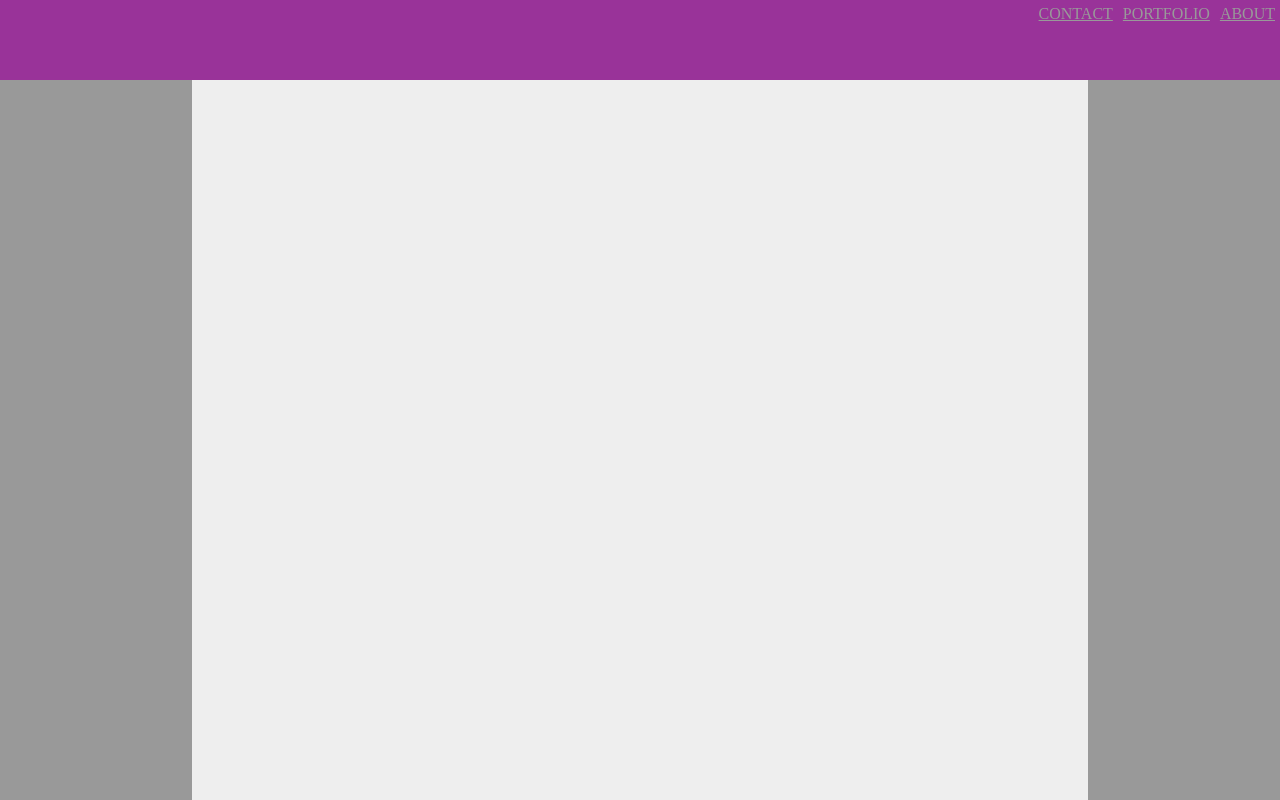
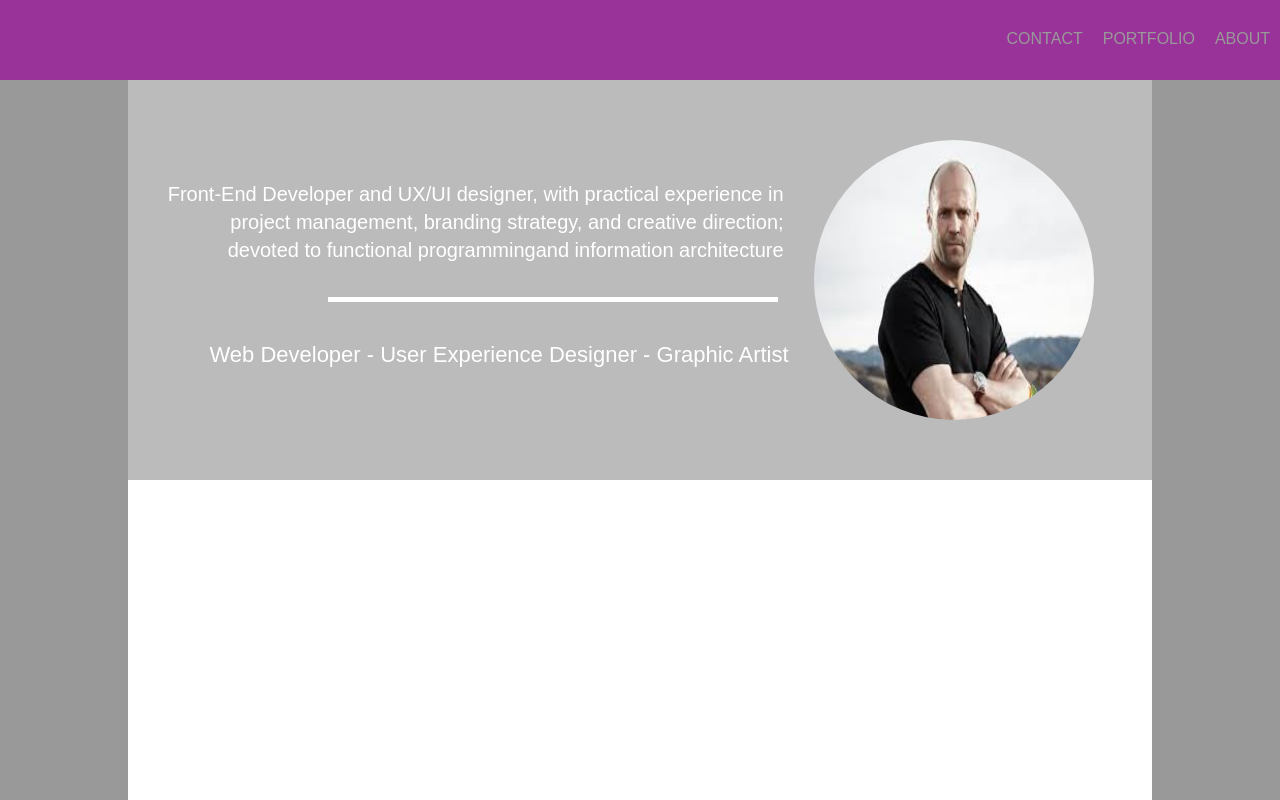
Before and after one commit to lyntamu120/PORTFOLIO, a plain HTML site: page index.html in a window 1280 px wide. Shown: the top 800 px of the page. Drawn offline with Linux system fonts and the light colour scheme.

Commit message:
basic showcase finished

```diff
--- a/index.css
+++ b/index.css
@@ -1,5 +1,6 @@
 body {
   background-color: #999;
+  font-family: Sans-serif,Serif, Monospace;
   margin: 0;
   padding: 0;
 }
@@ -12,24 +13,82 @@ body {
   list-style-type: none;
 }
 
-.nav-item {
+.nav li {
   padding: 5px;
+  margin: 25px 5px;
   float: right;
 }
 
-.nav-link {
+.nav li a {
   color: #999;
+  text-decoration: none;
 }
 
-.nav-link:hover {
+.nav li a:hover {
   color: #777;
-  border-bottom: 0.5px #777 solid;
+}
+
+.nav li:active {
+  background-color: #eee;
 }
 
 .container {
-  width: 70%;
+  width: 80%;
   height: 900px;
   margin-top: 0;
   margin: 0 auto;
-  background-color: #eee;
+  background-color: #fff;
 }
+
+.showcase {
+  background-color: #bbb;
+  height: 400px;
+  overflow: hidden;
+}
+
+.showcase-left {
+  width: 65%;
+  height: inherit;
+  float: left;
+}
+
+.showcase-right {
+  width: 35%;
+  height: inherit;
+  overflow: hidden;
+}
+
+.intro {
+  font-size: 20px;
+  color: #fff;
+  margin: 90px auto;
+  margin-left: 25px;
+  margin-bottom: 22px;
+  padding: 10px;
+  text-align: right;
+  line-height: 1.4em;
+}
+
+.line {
+  width: 450px;
+  height: 1px;
+  border-bottom: 5px solid #fff;
+  margin-right: 0px;
+  margin-left: 200px;
+}
+
+.title {
+  color: #fff;
+  font-size: 22px;
+  margin-top: 35px;
+  margin-left: 25px;
+  padding: 5px;
+  text-align: right;
+}
+
+#face {
+  width: 280px;
+  height: 280px;
+  margin: 60px 20px;
+  border-radius: 50%;
+}
--- a/index.html
+++ b/index.html
@@ -7,19 +7,30 @@
   </head>
   <body>
     <ul class="nav">
-        <li class="nav-item">
-          <a class="nav-link" href="#">ABOUT</a>
+        <li>
+          <a href="#">ABOUT</a>
         </li>
-        <li class="nav-item">
-          <a class="nav-link" href="#">PORTFOLIO</a>
+        <li>
+          <a href="#">PORTFOLIO</a>
         </li>
-        <li class="nav-item">
-          <a class="nav-link" href="#">CONTACT</a>
+        <li>
+          <a href="#">CONTACT</a>
         </li>
     </ul>
 
     <div class="container">
-
+      <div class="showcase">
+        <div class="showcase-left">
+          <div class="intro">
+            Front-End Developer and UX/UI designer, with practical experience in project management, branding strategy, and creative direction; devoted to functional programmingand information architecture
+          </div>
+          <div class="line"></div>
+          <div class="title">Web Developer - User Experience Designer - Graphic Artist</div>
+        </div>
+        <div class="showcase-right">
+          <img id="face" src="./face.jpeg" alt="handsome">
+        </div>
+      </div>
     </div>
 
   </body>
```
Also changed, not shown: face.jpeg (added).
